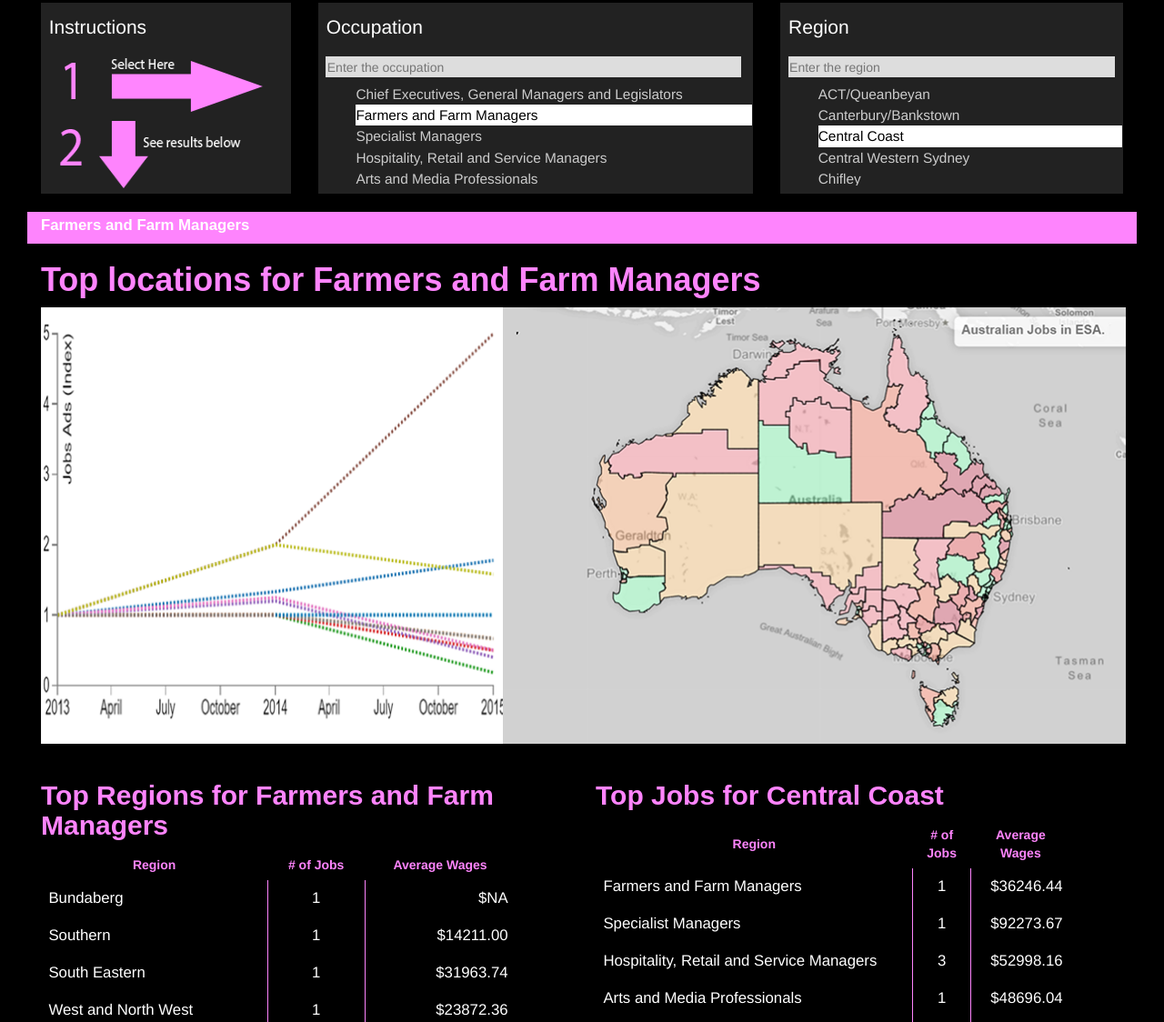
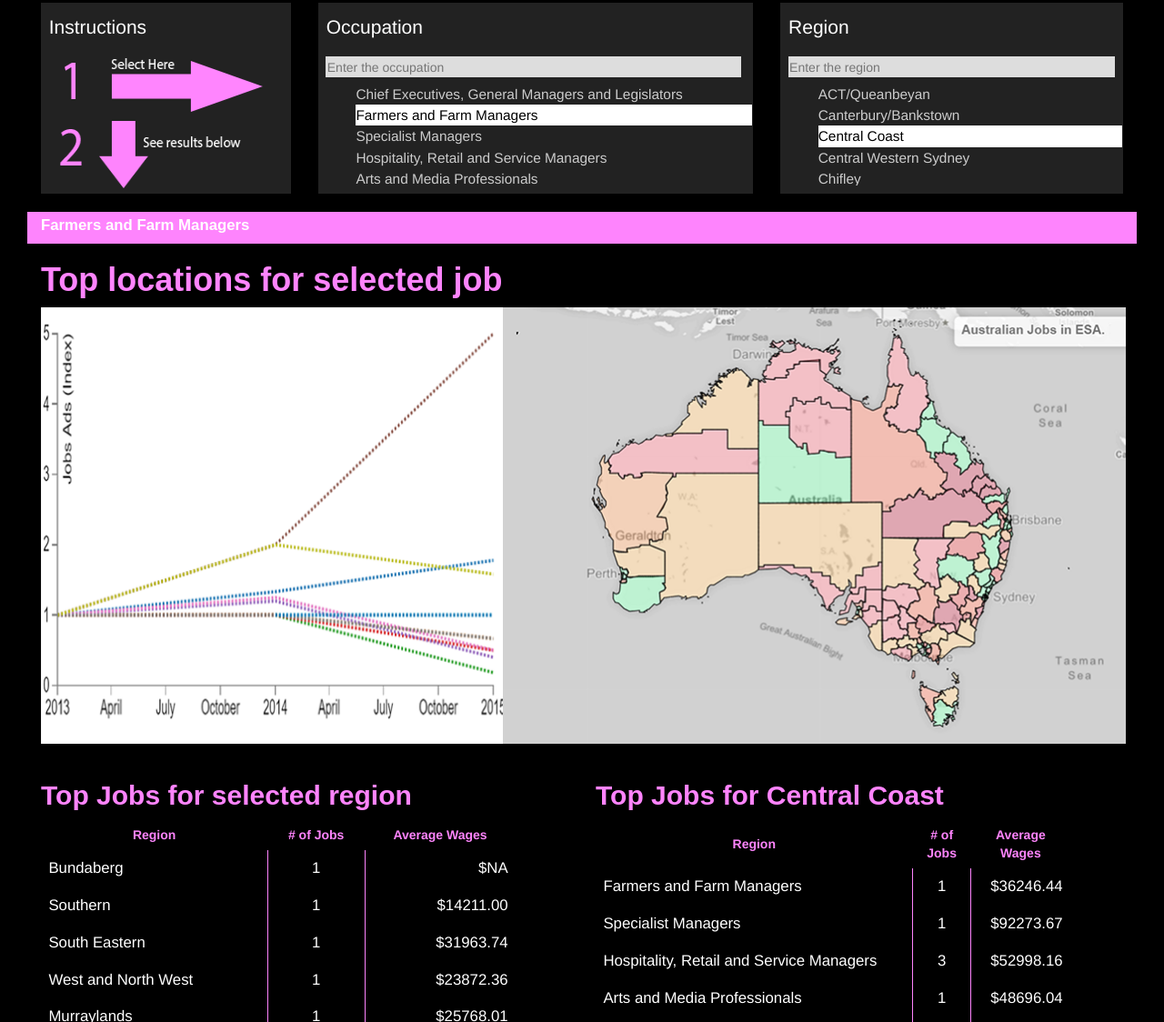
Before and after one commit to npmcdn-to-unpkg-bot/jobsngrowth, a website: page public/index.html in a window 1280 px wide. Shown: the part 105-1229 px from the top of the page at 91% size. Drawn offline with Linux system fonts and the light colour scheme.

Commit message:
updated labels

```diff
--- a/public/index.html
+++ b/public/index.html
@@ -341,7 +341,7 @@
 </div>
 <div class="row">
     <div class="col-md-12">
-        <h1 class="occ-title">Top locations for {{selectedOccupationTitle}}</h1>
+        <h1 class="occ-title">Top locations for selected job</h1>
     </div>
 </div>
 <div class="row feed">
@@ -357,7 +357,7 @@
 </div>
 <div class="row">
     <div class="col-md-6">
-        <h2 class="occ-title">Top Regions for {{selectedOccupationTitle}}</h2>
+        <h2 class="occ-title">Top Jobs for selected region</h2>
         <table>
             <tr>
                 <th>Region</th>
```
